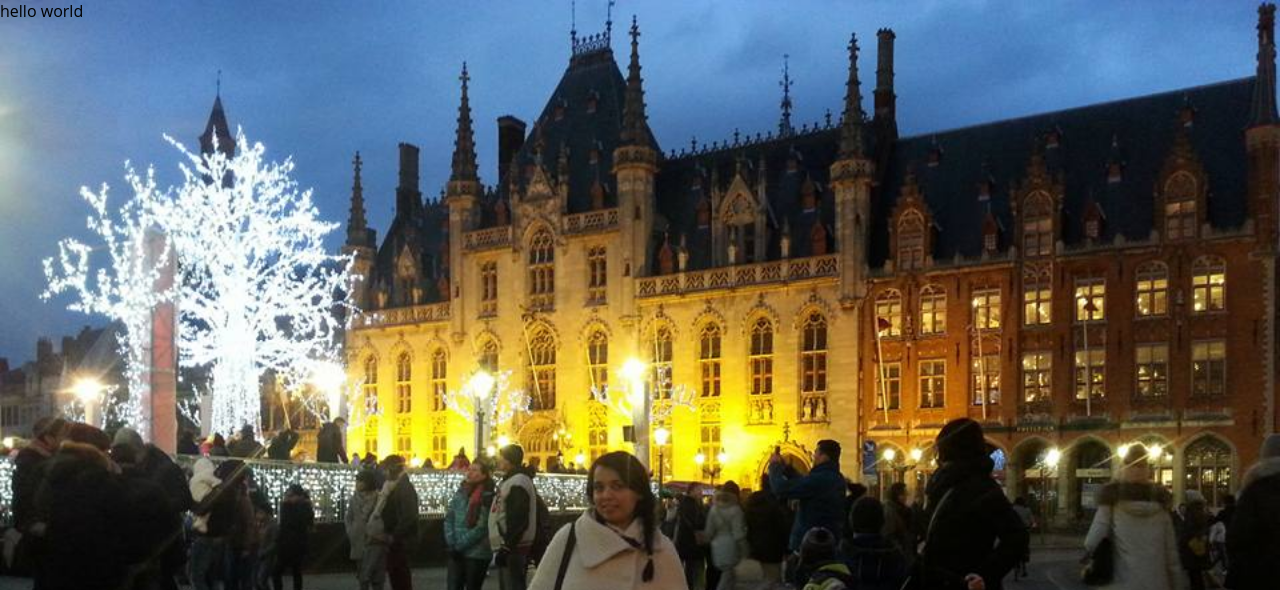
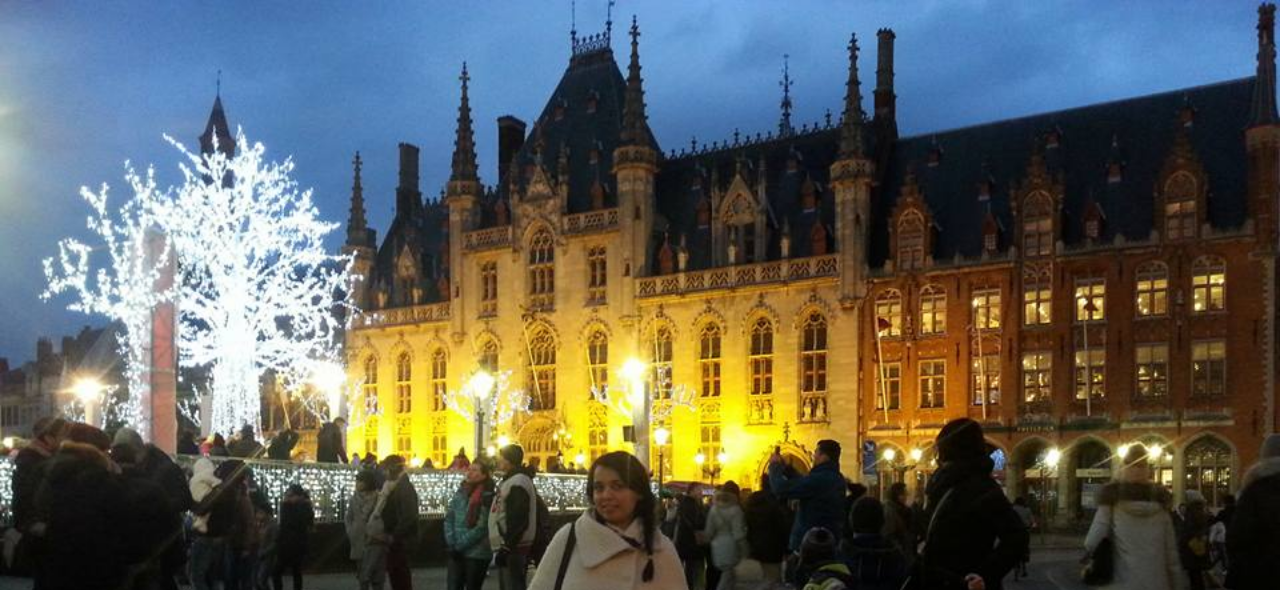
Before and after one commit to enicasoldo/allthesmalltrips.life, a Jekyll site: the page built from about.md, in a window 1280 px wide. Shown: the top 590 px of the page. Built offline with Jekyll 4.4.1, drawn with Linux system fonts in a browser that asks for light colours; nearby versions of some CDN libraries; some web fonts are replaced; grey boxes are pictures that could not be loaded.

Commit message:
Disable header

```diff
--- a/_includes/header.html
+++ b/_includes/header.html
@@ -1,5 +1,5 @@
 <!-- header start -->
-<header class="header header--fixed js--headroom headroom--unpinned">
+<!-- <header class="header header--fixed js--headroom headroom--unpinned">
   hello world
-</header>
+</header> -->
 <!-- header end -->
```
